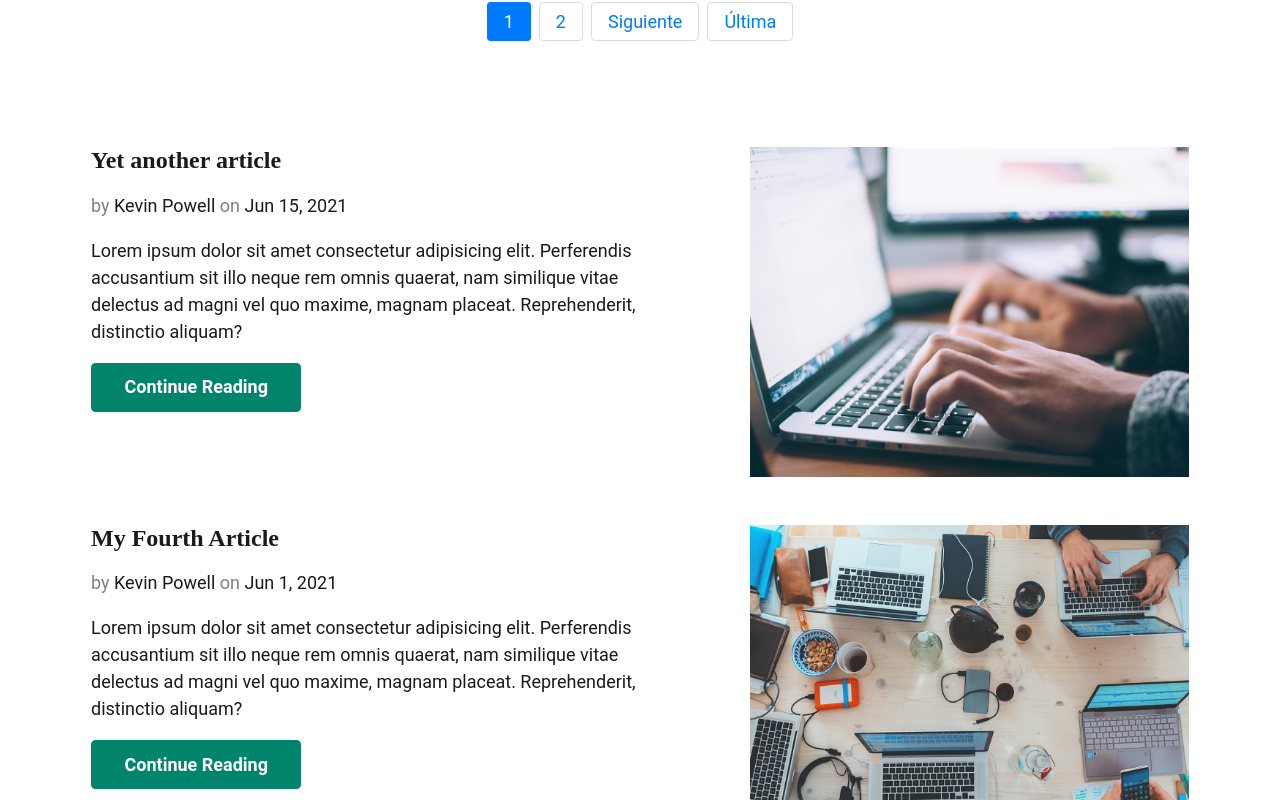
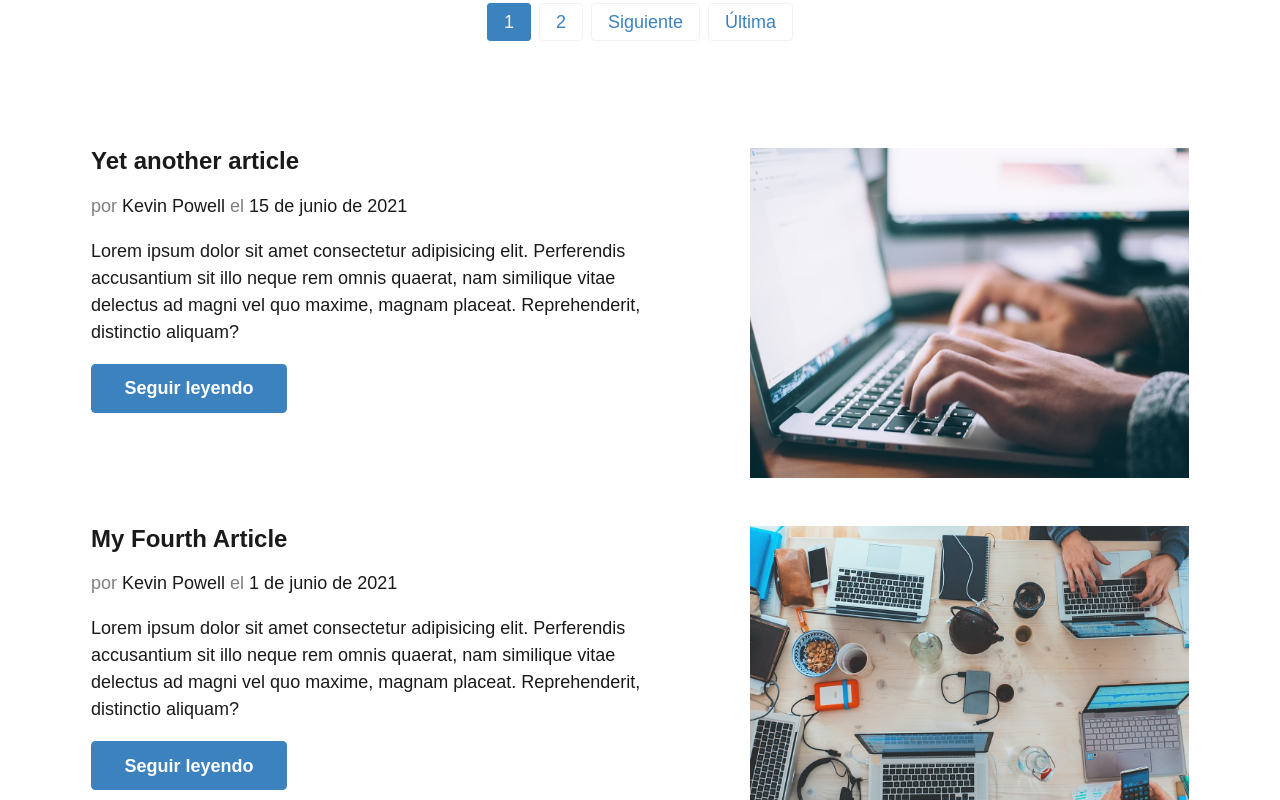
Before and after one commit to matxspace/11ty-blog, an Eleventy site: page src/index.njk in a window 1280 px wide. Shown: the part 236-1036 px from the top of the page. Built offline with nearby package versions, Linux system fonts and the light colour scheme; Eleventy itself is replaced by a stand-in of ours; files that its build step writes are made by us from their sources.

Commit message:
Adjust labels and colors

```diff
--- a/package.json
+++ b/package.json
@@ -1,7 +1,7 @@
 {
   "name": "11ty-blog",
   "version": "1.0.0",
-  "description": "These are the starting files used by [Kevin Powell](https://kevinpowell.co) to create a personal blog site for the [Codementor](https://www.codementor.io/) DevProjects Challenge, [Create a fast and secure blog using JAMStack](https://www.codementor.io/projects/web/create-a-fast-and-secure-blog-using-jamstack-c93coupnxb). You are free to use them however you want to get started with the challenge, if you'd like to start working on creating the site without worrying about the content itself.",
+  "description": "Files for the Mat X Space Blog! Based on [this repo](https://github.com/kevin-powell/JAMStack-blog-starter).",
   "main": "index.js",
   "scripts": {
     "start": "eleventy --serve",
--- a/src/_includes/article-snippet.njk
+++ b/src/_includes/article-snippet.njk
@@ -2,8 +2,8 @@
   <article class="snippet">
     <img src="{{ post.data.image }}" alt="{{ post.data.imageAlt }}" class="snippet__image">
     <h3 class="snippet__title"><a href="{{ post.url }}">{{ post.data.title }}</a></h3>
-    <p class="snippet__meta">by <span>{{post.data.author}}</span> on <span>{{ post.date | postDate }}</span></p>
+    <p class="snippet__meta">por <span>{{post.data.author}}</span> el <span>{{ post.date | postDate }}</span></p>
     <p class="snippet__body">{{post.data.description}}</p>
-    <a href="{{ post.url }}" class="btn btn--primary">Continue Reading</a>
+    <a href="{{ post.url }}" class="btn btn--primary">Seguir leyendo</a>
   </article>
 </li>
--- a/src/index.njk
+++ b/src/index.njk
@@ -1,5 +1,5 @@
 ---
-title: Mat X Space Blog
+title: Inicio
 layout: 'base.njk'
 pagination:
   data: collections.post
@@ -9,7 +9,7 @@ pagination:
 {% import './macros/pagination.njk' as macros %}
 
 <div class="section container">
-<h1 class="section-title">Recent articles</h1>
+<h1 class="section-title">Últimos artículos</h1>
 
 {{ macros.paginationNav(pagination, page) }}
 <ul role="list" class="articles__list flow">
--- a/src/style.css
+++ b/src/style.css
@@ -5,17 +5,17 @@
   --fs-600: 1.875rem;
   --fs-700: 2rem;
 
-  --ff-body: "Roboto", sans-serif;
-  --ff-heading: "Playfair Display", serif;
+  --ff-body: "PT Sans", sans-serif;
+  --ff-heading: "Montserrat", sans-serif;
 
   --fw-400: 400;
   --fw-700: 700;
   --fw-900: 900;
 
-  --clr-primary-200: hsla(169, 70%, 95%, 1);
-  --clr-primary-300: hsla(169, 100%, 39%, 1);
-  --clr-primary-400: hsla(169, 100%, 26%, 1);
-  --clr-primary-500: hsla(169, 100%, 16%, 1);
+  --clr-primary-200: #F2F2F2;
+  --clr-primary-300: #21A2BF;
+  --clr-primary-400: #3B82BF;
+  --clr-primary-500: #16498C;
 
   --clr-neutral-100: hsla(0, 0%, 100%, 1);
   --clr-neutral-300: hsla(0, 0%, 50%, 1);
@@ -403,21 +403,21 @@ section,
 .pagination-disabled {
   padding: 0.5rem 1rem;
   text-decoration: none;
-  color: #007bff;
-  border: 1px solid #ddd;
+  color: var(--clr-primary-400);
+  border: 1px solid var(--clr-primary-200);
   border-radius: 4px;
 }
 .pagination-link.current-page {
-  background-color: #007bff;
-  color: white;
-  border-color: #007bff;
+  background-color: var(--clr-primary-400);
+  color: var(--clr-primary-200);
+  border-color: var(--clr-primary-400);
 }
 .pagination-link:hover:not(.current-page) {
-  background-color: #f5f5f5;
+  background-color: var(--clr-primary-200);
 }
 .pagination-disabled {
-  color: #888;
-  border-color: #eee;
+  color: var(--clr-neutral-300);
+  border-color: var(--clr-primary-200);
   cursor: not-allowed;
 }
 .visually-hidden {
```
Also changed, not shown: src/_includes/footer.njk (+1 -1 lines), src/_includes/header.njk (+2 -2 lines), .eleventy.js, README.md, 1 other file.
